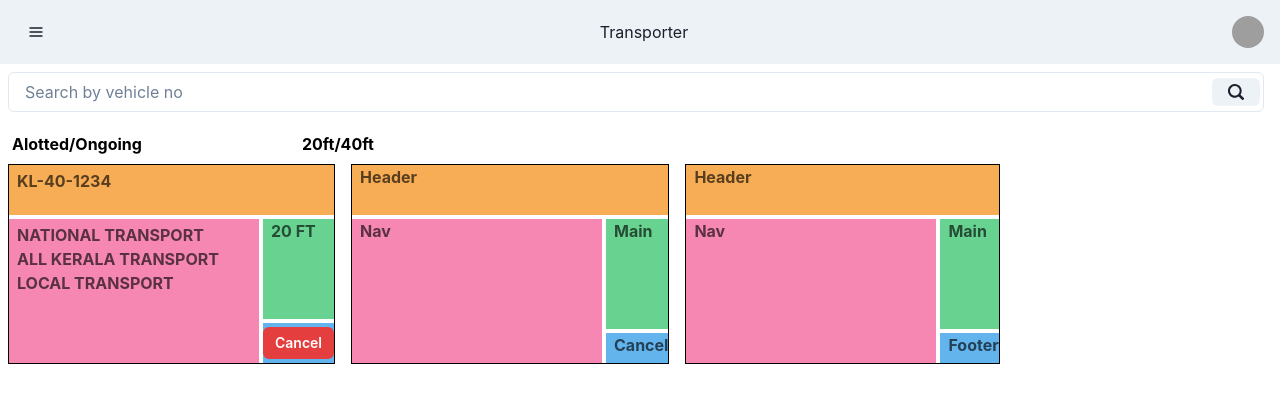
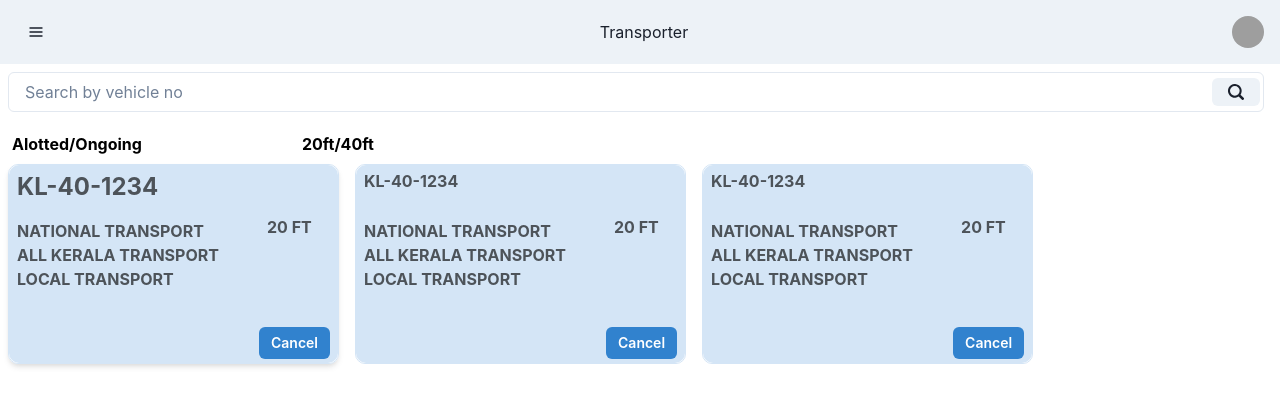
Before and after one commit to Fleet-Queue/Container-app, a React (Create React App) app in the folder Client/: page /transporter in a window 1280 px wide. Shown: the top 406 px of the page. Built offline with nearby package versions, Linux system fonts and the light colour scheme; grey boxes are pictures that could not be loaded.

Commit message:
Grid design and alignment 80% completed

```diff
--- a/Client/src/Pages/Transporter.js
+++ b/Client/src/Pages/Transporter.js
@@ -62,6 +62,10 @@ export  const Transporter = () => {
 <div className="row">
   <div className="posters">
 
+
+
+
+
   <Grid
   templateAreas={`"header header"
                   "nav main"
@@ -69,89 +73,106 @@ export  const Transporter = () => {
   gridTemplateRows={'50px 1fr 40px'}
   gridTemplateColumns={'250px 1fr'}
   h='200px'
-  gap='1'
+  gap='0'
   color='blackAlpha.700'
   fontWeight='bold'
   m={2}
   border='1px'
-  borderColor='blacK'
+  borderRadius='10px'
+  borderColor='#D4E5F6'
+  boxShadow={'md'}
 >
 
-  <GridItem pl='2' pt='1' bg='orange.300' area={'header'}>
+  <GridItem pl='2' pt='1' bg='#D4E5F6' borderTopRadius={10} fontSize='2xl' area={'header'}>
     KL-40-1234
   </GridItem>
-  <GridItem pl='2'pt='1' bg='pink.300' area={'nav'}>
+  <GridItem pl='2'pt='1' bg='#D4E5F6'borderBottomStartRadius={10} area={'nav'}>
     NATIONAL TRANSPORT <br/>
     ALL KERALA TRANSPORT<br/>
     LOCAL TRANSPORT
 
   </GridItem>
-  <GridItem pl='2' bg='green.300' area={'main'}>
+  <GridItem pl='2' bg='#D4E5F6' area={'main'}>
     20 FT
   </GridItem>
-  <GridItem pl='0' pt='1' bg='blue.300' area={'footer'}>
+  <GridItem pl='0' pt='1' pr='2' bg='#D4E5F6' borderBottomEndRadius={10} area={'footer'}>
   <WrapItem>
-      <Button colorScheme='red' size='sm'>Cancel</Button>
+      <Button colorScheme='blue' size='sm'>Cancel</Button>
     </WrapItem>
   </GridItem>
 </Grid>
 
- <Grid
+<Grid
   templateAreas={`"header header"
                   "nav main"
                   "nav footer"`}
-  gridTemplateRows={'50px 1fr 30px'}
+  gridTemplateRows={'50px 1fr 40px'}
   gridTemplateColumns={'250px 1fr'}
   h='200px'
-  gap='1'
+  gap='0'
   color='blackAlpha.700'
   fontWeight='bold'
   m={2}
   border='1px'
-  borderColor='blacK'
+  borderRadius='10px'
+  borderColor='#D4E5F6'
 >
 
-  <GridItem pl='2' bg='orange.300' area={'header'}>
-    Header
+  <GridItem pl='2' pt='1' bg='#D4E5F6' borderTopRadius={10} area={'header'}>
+    KL-40-1234
   </GridItem>
-  <GridItem pl='2' bg='pink.300' area={'nav'}>
-    Nav
+  <GridItem pl='2'pt='1' bg='#D4E5F6'borderBottomStartRadius={10} area={'nav'}>
+    NATIONAL TRANSPORT <br/>
+    ALL KERALA TRANSPORT<br/>
+    LOCAL TRANSPORT
+
   </GridItem>
-  <GridItem pl='2' bg='green.300' area={'main'}>
-    Main
+  <GridItem pl='2' bg='#D4E5F6' area={'main'}>
+    20 FT
   </GridItem>
-  <GridItem pl='2' bg='blue.300' area={'footer'}>
-    Cancel
+  <GridItem pl='0' pt='1' pr='2' bg='#D4E5F6' borderBottomEndRadius={10} area={'footer'}>
+  <WrapItem>
+      <Button colorScheme='blue' size='sm'>Cancel</Button>
+    </WrapItem>
   </GridItem>
 </Grid>
+
 <Grid
   templateAreas={`"header header"
                   "nav main"
                   "nav footer"`}
-  gridTemplateRows={'50px 1fr 30px'}
+  gridTemplateRows={'50px 1fr 40px'}
   gridTemplateColumns={'250px 1fr'}
   h='200px'
-  gap='1'
+  gap='0'
   color='blackAlpha.700'
   fontWeight='bold'
   m={2}
   border='1px'
-  borderColor='blacK'
+  borderRadius='10px'
+  borderColor='#D4E5F6'
 >
 
-  <GridItem pl='2' bg='orange.300' area={'header'}>
-    Header
+  <GridItem pl='2' pt='1' bg='#D4E5F6' borderTopRadius={10} area={'header'}>
+    KL-40-1234
   </GridItem>
-  <GridItem pl='2' bg='pink.300' area={'nav'}>
-    Nav
+  <GridItem pl='2'pt='1' bg='#D4E5F6'borderBottomStartRadius={10} area={'nav'}>
+    NATIONAL TRANSPORT <br/>
+    ALL KERALA TRANSPORT<br/>
+    LOCAL TRANSPORT
+
   </GridItem>
-  <GridItem pl='2' bg='green.300' area={'main'}>
-    Main
+  <GridItem pl='2' bg='#D4E5F6' area={'main'}>
+    20 FT
   </GridItem>
-  <GridItem pl='2' bg='blue.300' area={'footer'}>
-    Footer
+  <GridItem pl='0' pt='1' pr='2' bg='#D4E5F6' borderBottomEndRadius={10} area={'footer'}>
+  <WrapItem>
+      <Button colorScheme='blue' size='sm'>Cancel</Button>
+    </WrapItem>
   </GridItem>
 </Grid>
+
+
 
   </div>
 </div>
```
